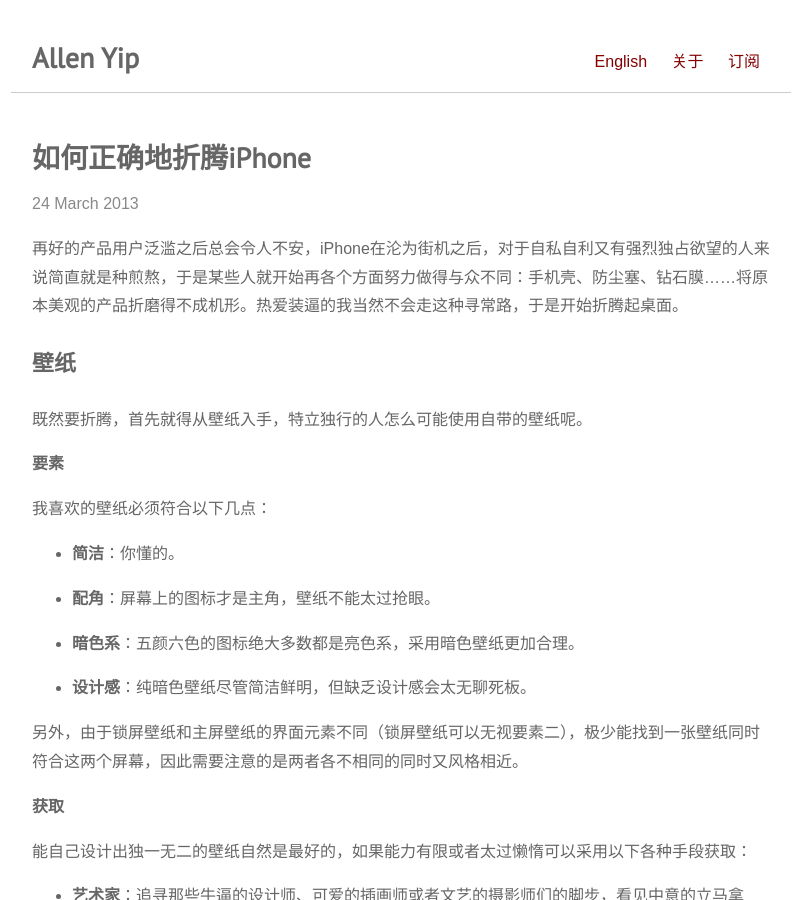
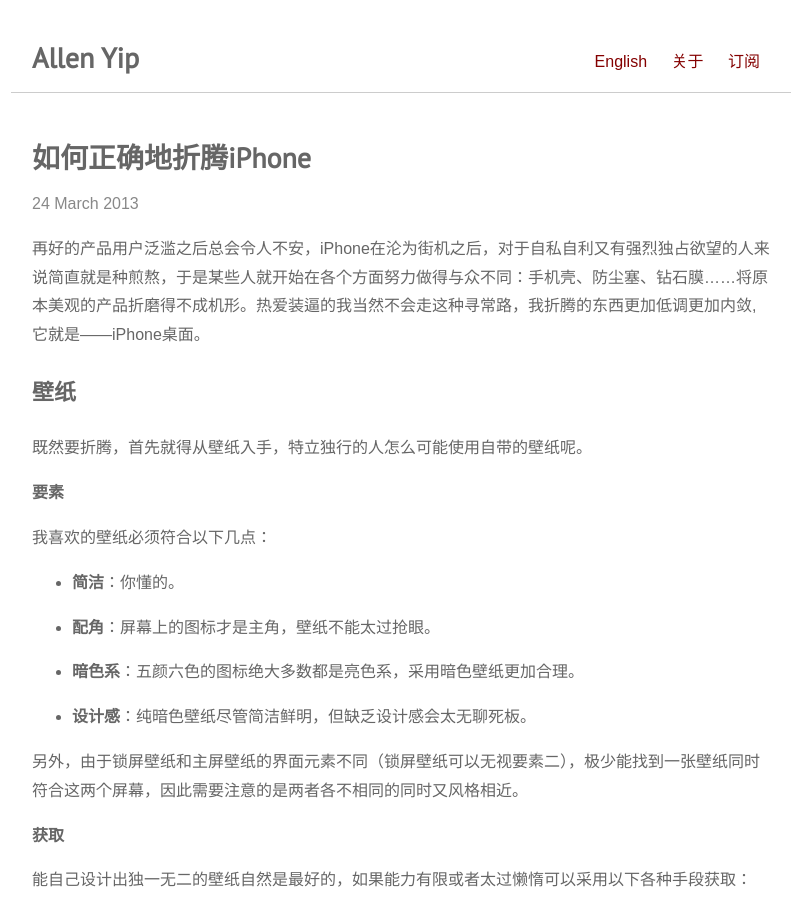
Before and after one commit to allenyip/allenyip.github.com, a Jekyll site: the page built from _posts/2013-03-24-tossing-iphone.md, in a window 1280 px wide and 900 px high. Shown: the whole window, without its empty margins (239-1039 px from the left). Built offline with Jekyll 4.4.1, drawn with Linux system fonts in a browser that asks for light colours; some web fonts are replaced; Markdown is read by kramdown in place of the engine named in the settings.

Commit message:
modify post

```diff
--- a/_posts/2013-03-24-tossing-iphone.md
+++ b/_posts/2013-03-24-tossing-iphone.md
@@ -5,7 +5,7 @@
 layout: post
 
 ---
-再好的产品用户泛滥之后总会令人不安，iPhone在沦为街机之后，对于自私自利又有强烈独占欲望的人来说简直就是种煎熬，于是某些人就开始再各个方面努力做得与众不同：手机壳、防尘塞、钻石膜……将原本美观的产品折磨得不成机形。热爱装逼的我当然不会走这种寻常路，于是开始折腾起桌面。
+再好的产品用户泛滥之后总会令人不安，iPhone在沦为街机之后，对于自私自利又有强烈独占欲望的人来说简直就是种煎熬，于是某些人就开始在各个方面努力做得与众不同：手机壳、防尘塞、钻石膜……将原本美观的产品折磨得不成机形。热爱装逼的我当然不会走这种寻常路，我折腾的东西更加低调更加内敛,它就是——iPhone桌面。
 
 ##**壁纸**
 
```
Also changed, not shown: _posts/2013-02-07-password-management.md (renamed from _posts/2013-02-7-password-management.md).
